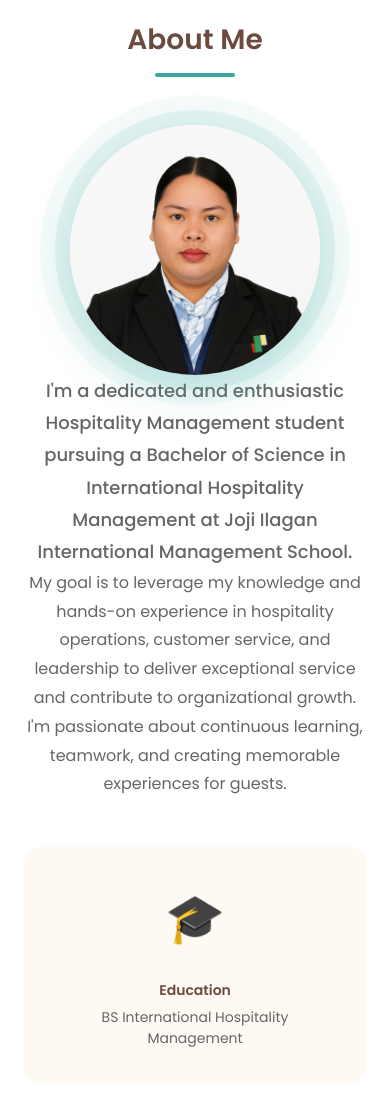
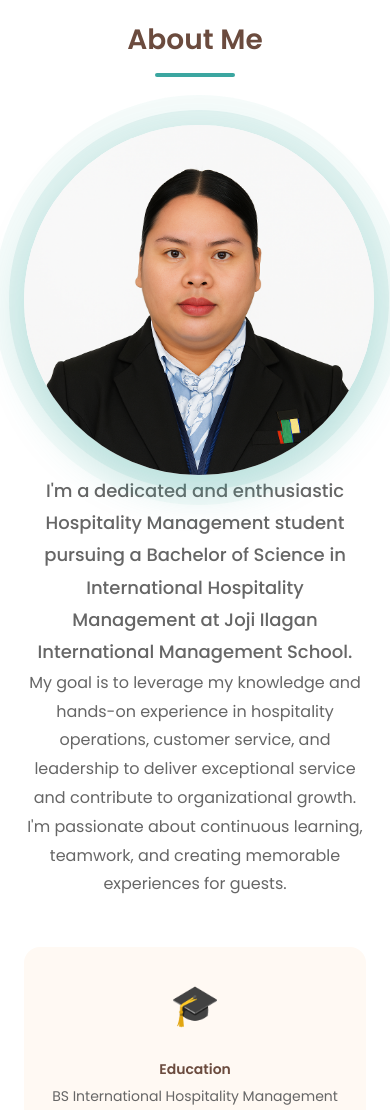
Before and after one commit to jeezreal2002/juliana-personal-portfolio, a plain HTML site: page e-personal-portfolio-JULIANA/index.html in a window 390 px wide. Shown: the part 880-1990 px from the top of the page. Drawn offline with Linux system fonts and the light colour scheme; a web font is replaced by a local one.

Commit message:
Refactor responsive CSS media queries

```diff
--- a/e-personal-portfolio-JULIANA/css/responsive.css
+++ b/e-personal-portfolio-JULIANA/css/responsive.css
@@ -25,18 +25,17 @@
         height: 350px;
     }
 
-    .about-wrapper {
-        grid-template-columns: 300px 1fr;
-        gap: var(--spacing-xl);
+    .about-stats {
+        grid-template-columns: repeat(2, 1fr);
+        gap: var(--spacing-md);
     }
 
-    .about-image-circle {
-        width: 300px;
-        height: 300px;
+    .stat-card {
+        padding: var(--spacing-lg);
     }
 
-    .about-stats {
-        grid-template-columns: repeat(2, 1fr);
+    .stat-icon {
+        font-size: 42px;
     }
 
     .about-quote-center {
@@ -151,45 +150,21 @@
     }
 
     /* About Section Mobile */
-    .about-wrapper {
-        grid-template-columns: 1fr;
-        gap: var(--spacing-xl);
-    }
-
-    .about-image-circle {
-        width: 250px;
-        height: 250px;
-        margin: 0 auto;
-    }
-
-    .about-image-circle::before {
-        width: 100px;
-        height: 100px;
-        top: -30px;
-        right: -30px;
-    }
-
-    .about-image-circle::after {
-        width: 80px;
-        height: 80px;
-        bottom: -20px;
-        left: -20px;
-    }
-
-    .about-text {
-        text-align: center;
-    }
-
     .about-intro {
         font-size: 18px;
     }
 
     .about-stats {
         grid-template-columns: 1fr;
+        gap: var(--spacing-md);
     }
 
     .stat-card {
-        padding: var(--spacing-lg);
+        padding: var(--spacing-md);
+    }
+
+    .stat-icon {
+        font-size: 40px;
     }
 
     .about-quote-center {
```
